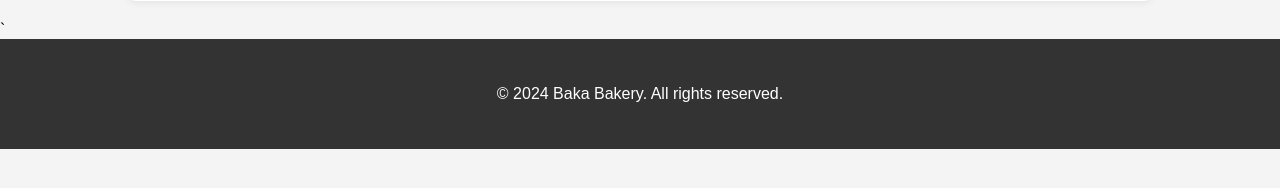
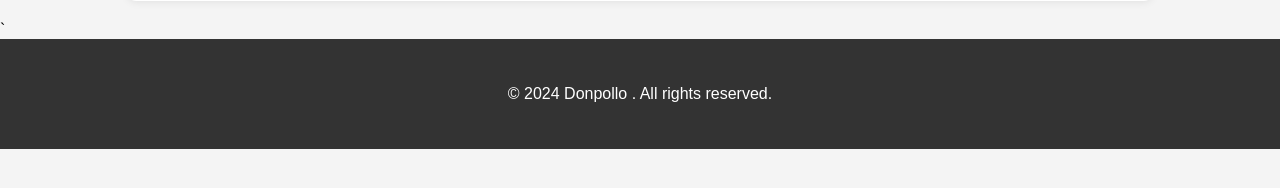
Before and after one commit to smhaf/donpollo, a PHP site: page /payment.php?o_id=1 in a window 1280 px wide. Shown: the part 378-566 px from the top of the page. Run offline with PHP 8.4, Linux system fonts and the light colour scheme; a user stored in the database is signed in; data comes from the database, SQL or seed files in the repository; data that the repository does not hold is empty.

Commit message:
lu pijak sama gua sekarang

```diff
--- a/payment.php
+++ b/payment.php
@@ -64,7 +64,7 @@
     </main>`
     <footer>
         <div class="container">
-            <p>&copy; 2024 Baka Bakery. All rights reserved.</p>
+            <p>&copy; 2024 Donpollo . All rights reserved.</p>
         </div>
     </footer>
 </body>
```
Also changed, not shown: pics/pymnt.jpg (added).
